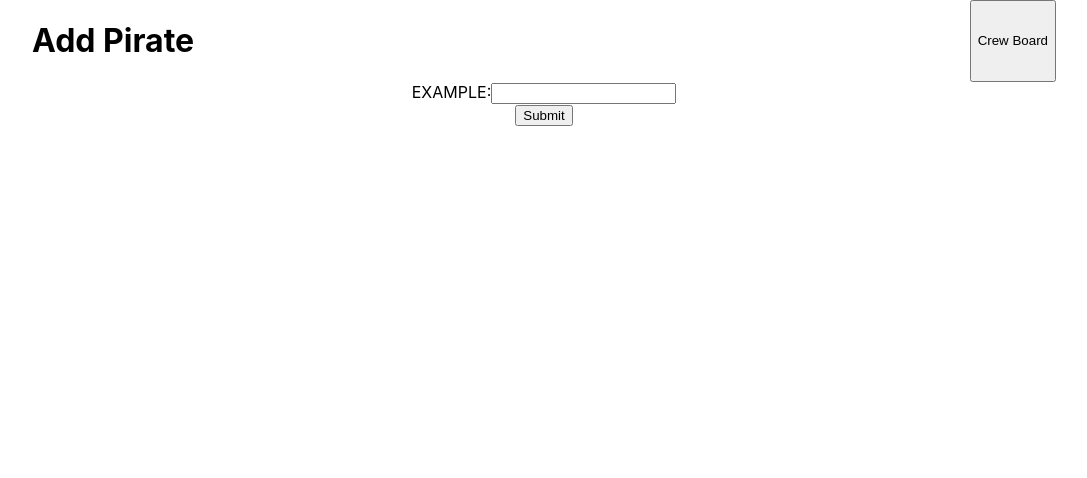
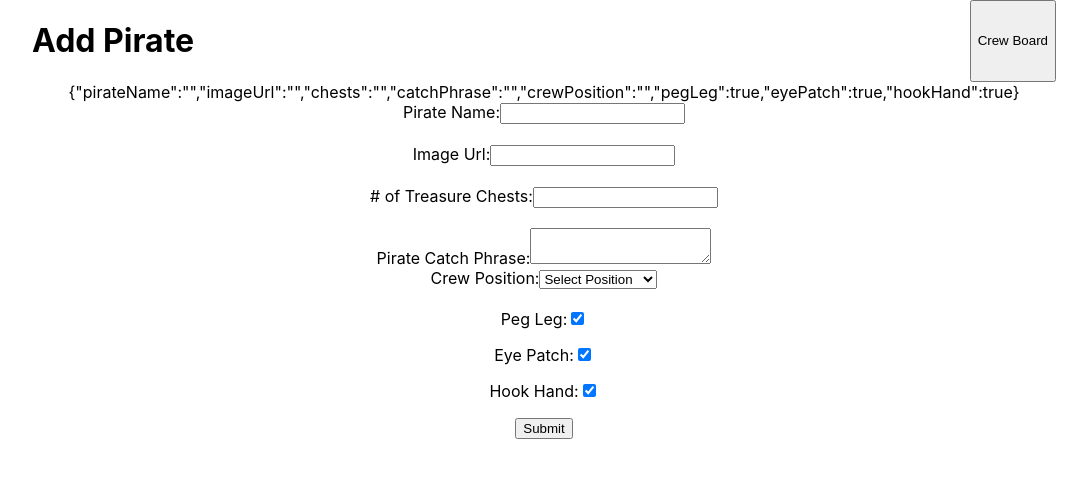
Before and after one commit to Sunnuke/MERN_Full_Stack, a React (Create React App) app in the folder client/: page /pirate/new in a window 1280 px wide. Shown: the top 478 px of the page, without its empty margins (96-1183 px from the left). Built offline with nearby package versions, Linux system fonts and the light colour scheme.

Commit message:
Setup Form.jsx and modified validations on FormPage.jsx

```diff
--- a/client/src/components/Form.jsx
+++ b/client/src/components/Form.jsx
@@ -1,22 +1,82 @@
 import React, { useState } from "react";
 
 export default (props) => {
-    const { EXAMPLEIn,  submitInput } = props;
-    const [ EXAMPLE, setEXAMPLE ] = useState(EXAMPLEIn);
+    const { pirateNameIn, imageUrlIn, chestsIn, catchPhraseIn, crewPositionIn, pegLegIn, eyePatchIn, hookHandIn,  submitInput } = props;
+    const [ pirateName, setPirateName ] = useState(pirateNameIn);
+    const [ imageUrl, setImageUrl ] = useState(imageUrlIn);
+    const [ chests, setChests ] = useState(chestsIn);
+    const [ catchPhrase, setCatchPhrase ] = useState(catchPhraseIn);
+    const [ crewPosition, setCrewPosition ] = useState(crewPositionIn);
+    const [ pegLeg, setPegLeg ] = useState(true);
+    const [ eyePatch, setEyePatch ] = useState(true);
+    const [ hookHand, setHookHand ] = useState(true);
 
     const Process = (e) => {
         e.preventDefault();
-        submitInput({ EXAMPLE });
+        submitInput({ pirateName, imageUrl, chests, catchPhrase, crewPosition, pegLeg, eyePatch, hookHand });
     }
 
     return(
         <div>
+            {JSON.stringify({ pirateName, imageUrl, chests, catchPhrase, crewPosition, pegLeg, eyePatch, hookHand })}
             <form onSubmit={Process}>
-                <label>EXAMPLE:</label>
+                <label>Pirate Name:</label>
                 <input type="text"
-                name="EXAMPLE"
-                value={EXAMPLE}
-                onChange={ e => { setEXAMPLE(e.target.value) } } /><br/>
+                name="pirateName"
+                value={pirateName}
+                onChange={ e => { setPirateName(e.target.value) } }
+                style={{marginBottom: "20px"}}/><br/>
+
+                <label>Image Url:</label>
+                <input type="text"
+                name="imageUrl"
+                value={imageUrl}
+                onChange={ e => { setImageUrl(e.target.value) } }
+                style={{marginBottom: "20px"}}/><br/>
+
+                <label># of Treasure Chests:</label>
+                <input type="number"
+                name="chests"
+                value={chests}
+                onChange={ e => { setChests(e.target.value) } }
+                style={{marginBottom: "20px"}}/><br/>
+
+                <label>Pirate Catch Phrase:</label>
+                <textarea
+                name="catchPhrase"
+                value={catchPhrase} onChange={ e => { setCatchPhrase(e.target.value) } } ></textarea><br/>
+
+                <label>Crew Position:</label>
+                <select name="crewPosition"onChange={ e => { setCrewPosition(e.target.value) } } style={{marginBottom: "20px"}}>
+                    <option value="" disabled selected>Select Position</option>
+                    <option value="Captain">Captain</option>
+                    <option value="First Mate">First Mate</option>
+                    <option value="Quarter Master">Quarter Master</option>
+                    <option value="Boatswain">Boatswain</option>
+                    <option value="Powder Monkey">Powder Monkey</option>
+                </select><br/>
+
+                <label>Peg Leg:</label>
+                <input type="checkbox"
+                name="pegLeg"
+                checked={pegLeg}
+                onClick={ e => setPegLeg(!pegLeg) }
+                style={{marginBottom: "20px"}}/><br/>
+
+                <label>Eye Patch:</label>
+                <input type="checkbox"
+                name="eyePatch"
+                checked={eyePatch}
+                onClick={ e => setEyePatch(!eyePatch) }
+                style={{marginBottom: "20px"}}/><br/>
+
+                <label>Hook Hand:</label>
+                <input type="checkbox"
+                name="hookHand"
+                checked={hookHand}
+                onClick={ e => setHookHand(!hookHand) }
+                style={{marginBottom: "20px"}}/><br/>
+
                 <input type="submit" />
             </form>
         </div>
--- a/client/src/views/FormPage.jsx
+++ b/client/src/views/FormPage.jsx
@@ -12,7 +12,7 @@ export default () => {
         axios.post("http://localhost:8000/api/pirate/new", pirate)
             .then(res => {
                 console.log(res);
-                navigate("/");
+                navigate("/pirate");
             })
             .catch(err => {
                 const errorResponse = err.response.data.errors; // Get the errors from err.response.data
@@ -34,10 +34,18 @@ export default () => {
             </div>
             {
                 load ?
-                <p style={{color: "red"}}>{errors}</p> :
+                <div>
+                    {
+                        errors.map((error, i) => {
+                            return(
+                                <p style={{color: "red"}}>{error}</p>
+                            )
+                        })
+                    }
+                </div> :
                 ''
             }
-            <Form pirateIn="" submitInput={createPirate} />
+            <Form pirateNameIn="" imageUrlIn="" chestsIn="" catchPhraseIn="" crewPositionIn="" submitInput={createPirate} />
         </div>
     )
 }
```
Also changed, not shown: 1 other file (tests, documents, lock files or other folders).
